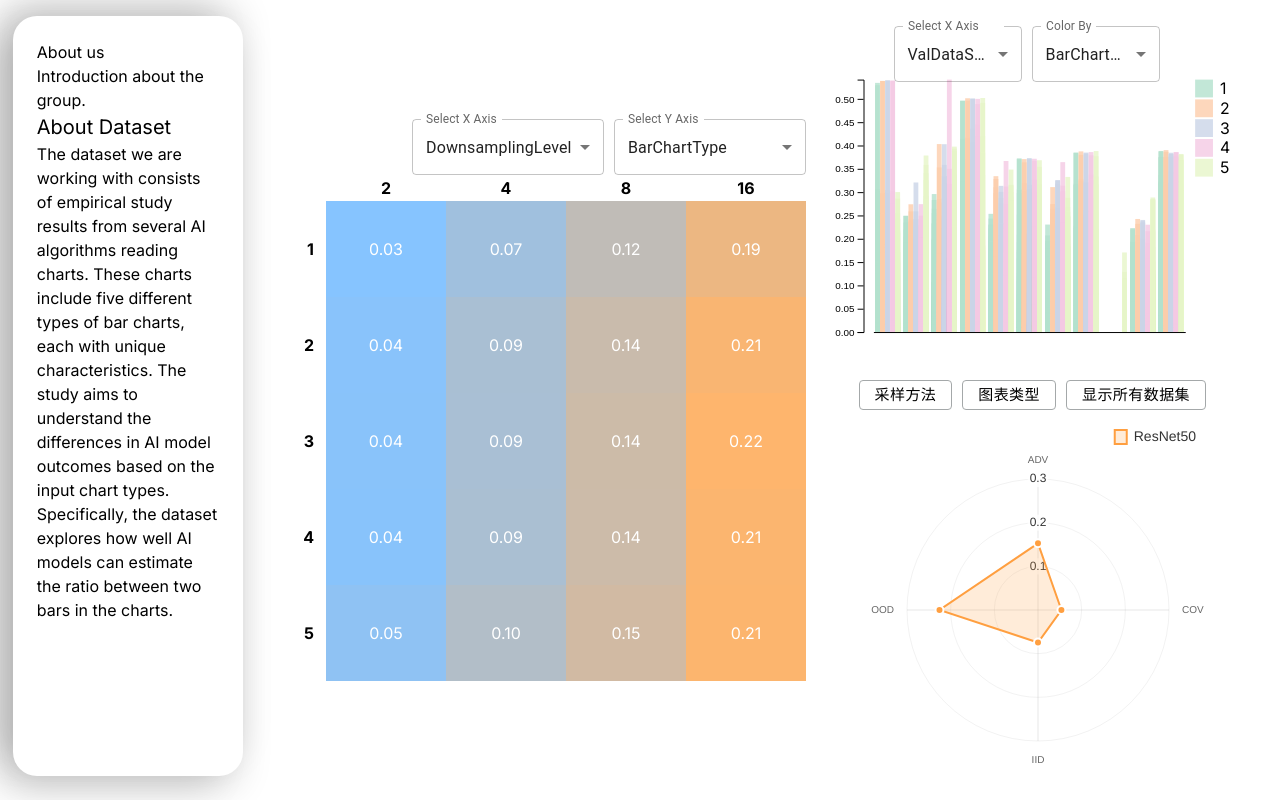
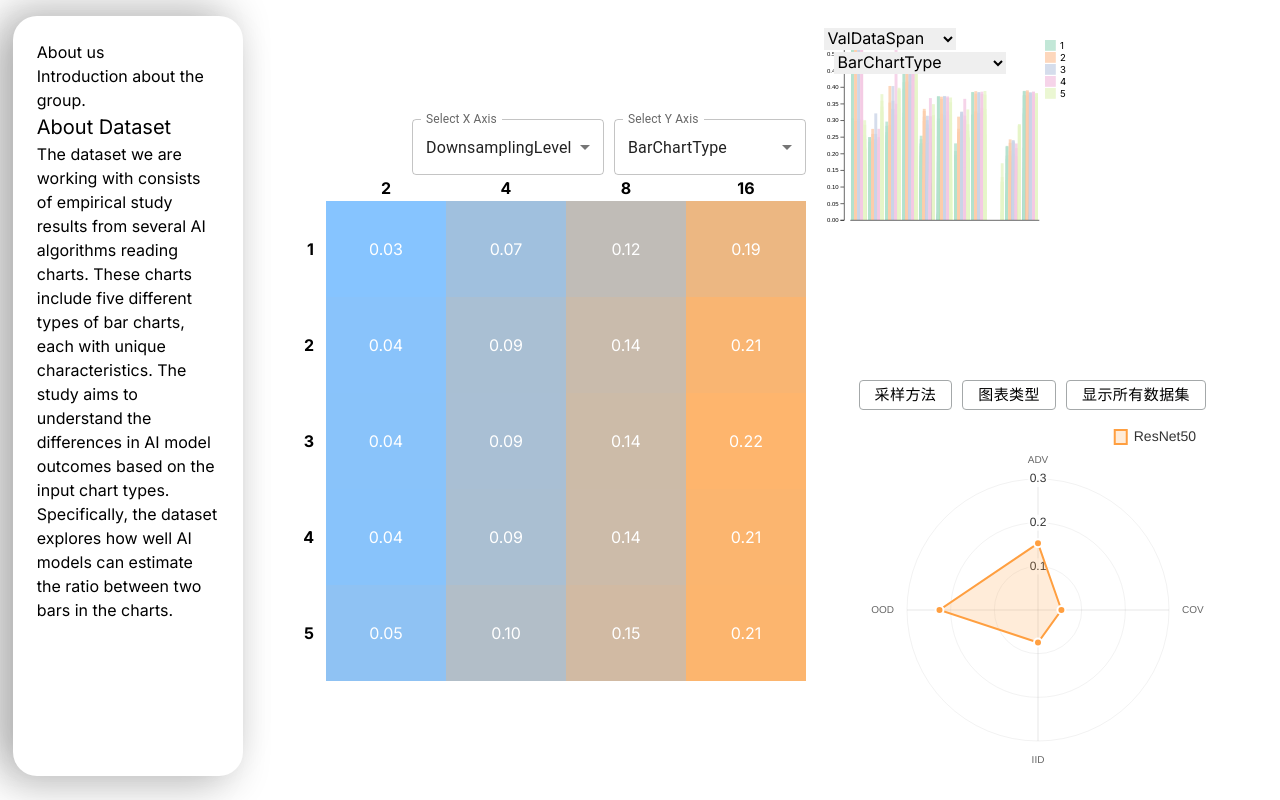
Before and after one commit to JA101617/Visualization-visual-comparison-interface, a Next.js app: page / in a window 1280 px wide. Built offline with nearby package versions, Linux system fonts and the light colour scheme.

Commit message:
new barchart

```diff
--- a/app/BarChart.js
+++ b/app/BarChart.js
@@ -1,104 +1,183 @@
-"use client"
-
-import React, { useState, useEffect, useRef } from 'react';
+import React, { useState, useEffect, useRef, useMemo } from 'react';
 import * as d3 from 'd3';
-import Box from '@mui/material/Box';
-import InputLabel from '@mui/material/InputLabel';
-import MenuItem from '@mui/material/MenuItem';
-import FormControl from '@mui/material/FormControl';
-import Select, { SelectChangeEvent } from '@mui/material/Select';
 
 const BarChart = ({ data }) => {
-  const [chartData, setChartData] = useState(data.ValDataSpan);
   const [dataType, setDataType] = useState('ValDataSpan');
   const [colorBy, setColorBy] = useState('BarChartType');
   const containerRef = useRef();
   const svgRef = useRef();
 
-  const getAllPossibleValues = (attribute) => {
+  const chartData = useMemo(() => {
+    if (data && typeof data === 'object' && dataType in data) {
+      return data[dataType];
+    }
+    return [];
+  }, [data, dataType]);
+
+  const getAllPossibleValues = useMemo(() => {
+    return (attribute) => {
       const allValues = new Set();
+      if (data && typeof data === 'object') {
         Object.values(data).forEach(dataSet => {
+          if (Array.isArray(dataSet)) {
             dataSet.forEach(item => {
-        if (item[attribute] !== undefined) {
+              if (item && typeof item === 'object' && attribute in item) {
                 allValues.add(item[attribute]);
               }
             });
+          }
         });
+      }
       return Array.from(allValues);
     };
+  }, [data]);
 
   useEffect(() => {
     if (chartData && chartData.length > 0) {
+      console.log('Effect triggered with dataType:', dataType);
       drawChart();
     }
+  }, [chartData, colorBy, dataType]);
+
+  useEffect(() => {
+    const handleResize = () => drawChart();
+    window.addEventListener('resize', handleResize);
+    return () => window.removeEventListener('resize', handleResize);
   }, [chartData, colorBy]);
 
-  useEffect(() => {
-    window.addEventListener('resize', drawChart);
-    return () => window.removeEventListener('resize', drawChart);
-  }, []);
+  const drawChart = () => {
+    const containerWidth = 475;
+    const containerHeight = 400;
 
-  const drawChart = () => {
-    //const containerWidth = containerRef.current.clientWidth;
-    //const containerHeight = window.innerHeight * 0.8;
-
-    const margin = { top: 0, right: 110, bottom: 10, left: 60 };
-    const width = 300;//containerWidth - margin.left - margin.right;
-    const height = 250;//containerHeight - margin.top - margin.bottom;
+    const margin = { top: 40, right: 100, bottom: 60, left: 60 };
+    const width = containerWidth - margin.left - margin.right;
+    const height = containerHeight - margin.top - margin.bottom;
 
     d3.select(svgRef.current).selectAll("*").remove();
 
     const svg = d3.select(svgRef.current)
-      .attr('width', width + margin.left + margin.right)
-      .attr('height', height + margin.top + margin.bottom)
+      .attr('width', '100%')
+      .attr('height', '100%')
+      .attr('viewBox', `0 0 ${containerWidth} ${containerHeight}`)
       .append('g')
       .attr('transform', `translate(${margin.left},${margin.top})`);
 
     const sortedData = [...chartData].sort((a, b) => a.x - b.x);
 
-    // 根据数据类型调整柱状图间距和最小宽度
-    const barPadding = dataType === 'TrainDataSpan' ? 0.1 : 0.001;
-    const minBarWidth = dataType === 'TrainDataSpan' ? 1 : 0.1;
+    const xValues = Array.from(new Set(sortedData.map(d => d.x))).sort((a, b) => a - b);
+    const colorValues = getAllPossibleValues(colorBy);
 
-    const x = d3.scaleBand()
+    const xScale = d3.scaleBand()
       .range([0, width])
-      .padding(barPadding)
-      .domain(sortedData.map(d => d.x));
+      .domain(xValues)
+      .paddingInner(0.1)
+      .paddingOuter(0.05);
 
     const y = d3.scaleLinear()
       .range([height, 0])
       .domain([0, d3.max(sortedData, d => d.y)]);
 
-    // 计算实际柱宽
-    const barWidth = Math.max(x.bandwidth(), minBarWidth);
-
-    const colorValues = getAllPossibleValues(colorBy);
     const colorScale = d3.scaleOrdinal()
       .domain(colorValues)
-      .range(d3.schemeCategory10);
+      .range(d3.schemePastel2);
 
-    svg.selectAll('.bar')
+    const opacity = 0.8;
+
+
+if (dataType === 'TrainDataSpan') {
+  const bars = svg.selectAll('.bar')
     .data(sortedData)
+    .enter().append('g')
+    .attr('class', 'bar-group');
+
+  bars.append('rect')
+    .attr('class', 'bar')
+    .attr('x', d => xScale(d.x))
+    .attr('y', d => y(d.y))
+    .attr('width', xScale.bandwidth())
+    .attr('height', d => height - y(d.y))
+    .attr('fill', d => d3.color(colorScale(d[colorBy])).copy({opacity}))
+    .attr('stroke', 'none')
+    .attr('stroke-width', 2);
+
+  bars.append('text')
+    .attr('class', 'x-label')
+    .attr('x', d => xScale(d.x) + xScale.bandwidth() / 2)
+    .attr('y', height + 20)
+    .attr('text-anchor', 'middle')
+    .text(d => d.x.toLocaleString())
+    .style('font-size', '10px')
+    .style('fill', 'black')
+    .style('opacity', 0);
+
+  bars.on('mouseover', function(event, d) {
+    d3.select(this).select('.x-label').style('opacity', 1);
+    d3.select(this).select('.bar').attr('stroke', 'black');
+  })
+  .on('mouseout', function() {
+    d3.select(this).select('.x-label').style('opacity', 0);
+    d3.select(this).select('.bar').attr('stroke', 'none');
+  });
+}else {
+      const xSubgroup = d3.scaleBand()
+        .domain(colorValues)
+        .range([0, xScale.bandwidth()])
+        .padding(0.05);
+
+      const barWidth = xSubgroup.bandwidth();
+
+      const groups = svg.selectAll('.group')
+        .data(xValues)
+        .enter().append('g')
+        .attr('class', 'group')
+        .attr('transform', d => `translate(${xScale(d)},0)`);
+
+      const bars = groups.selectAll('.bar')
+        .data(d => sortedData.filter(item => item.x === d))
         .enter().append('rect')
         .attr('class', 'bar')
-      .attr('x', d => x(d.x))
+        .attr('x', d => xSubgroup(d[colorBy]))
+        .attr('y', d => y(d.y))
         .attr('width', barWidth)
-      .attr('y', d => y(d.y))
         .attr('height', d => height - y(d.y))
-      .attr('fill', d => colorScale(d[colorBy]));
+        .attr('fill', d => d3.color(colorScale(d[colorBy])).copy({opacity}))
+        .attr('stroke', 'none')
+        .attr('stroke-width', 2);
 
-    // 添加x轴
+      groups.append('text')
+        .attr('class', 'x-label')
+        .attr('x', xScale.bandwidth() / 2)
+        .attr('y', height + 20)
+        .attr('text-anchor', 'middle')
+        .text(d => d.toLocaleString())
+        .style('font-size', '10px')
+        .style('fill', 'black')
+        .style('opacity', 0);
+
+      bars.on('mouseover', function(event, d) {
+        d3.select(this).attr('stroke', 'black');
+        d3.select(this.parentNode).select('.x-label').style('opacity', 1);
+      })
+      .on('mouseout', function() {
+        d3.select(this).attr('stroke', 'none');
+        d3.select(this.parentNode).select('.x-label').style('opacity', 0);
+      });
+
+      groups.on('mouseover', function() {
+        d3.select(this).select('.x-label').style('opacity', 1);
+      })
+      .on('mouseout', function() {
+        d3.select(this).select('.x-label').style('opacity', 0);
+      });
+    }
     svg.append('g')
       .attr('transform', `translate(0,${height})`)
-      .call(d3.axisBottom(x).tickValues([]))
-      .selectAll("text")
-      .remove();
+      .call(d3.axisBottom(xScale).tickSize(0).tickFormat(''));
 
-    // 添加y轴
     svg.append('g')
+      .attr('transform', `translate(-10,0)`)
       .call(d3.axisLeft(y));
 
-    // 添加图例
     const legend = svg.selectAll(".legend")
       .data(colorValues)
       .enter().append("g")
@@ -109,7 +188,7 @@ const BarChart = ({ data }) => {
       .attr("x", width + 10)
       .attr("width", 18)
       .attr("height", 18)
-      .style("fill", colorScale);
+      .style("fill", d => d3.color(colorScale(d)).copy({opacity}));
 
     legend.append("text")
       .attr("x", width + 35)
@@ -121,7 +200,6 @@ const BarChart = ({ data }) => {
 
   const handleDataTypeChange = (e) => {
     setDataType(e.target.value);
-    setChartData(data[e.target.value]);
   };
 
   const handleColorByChange = (e) => {
@@ -129,41 +207,36 @@ const BarChart = ({ data }) => {
   };
 
   return (
-    <div ref={containerRef} style={{ width: '100%', height: '40vh' }}>
-      <div className='bottom-[10px] '>
-        <FormControl >
-          <InputLabel id="data-type-select-label">Select Data Type</InputLabel>
-          <Select
-            labelId="data-type-select-label"
-            id="data-type-select"
-            value={dataType}
-            label="Select Data Type"
-            onChange={handleDataTypeChange}
-          >
-            <MenuItem value="ValDataSpan">ValDataSpan</MenuItem>
-            <MenuItem value="TestDataSpan">TestDataSpan</MenuItem>
-            <MenuItem value="TrainDataSpan">TrainDataSpan</MenuItem>
-          </Select>
-        </FormControl>
-        <FormControl  style={{ marginLeft: '10px' }}>
-          <InputLabel id="color-by-select-label">Color By</InputLabel>
-          <Select
-            labelId="color-by-select-label"
-            id="color-by-select"
-            value={colorBy}
-            label="Color By"
-            onChange={handleColorByChange}
-          >
-            <MenuItem value="BarChartType">BarChartType</MenuItem>
-            <MenuItem value="DownsamplingLevel">DownsamplingLevel</MenuItem>
-            <MenuItem value="SamplingMethod">SamplingMethod</MenuItem>
-            <MenuItem value="SamplingTarget">SamplingTarget</MenuItem>
-            <MenuItem value="ModelName">ModelName</MenuItem>
-          </Select>
-        </FormControl>
+    <div ref={containerRef} style={{ width: '95%', height: '90%', position: 'relative' }}>
+      <div style={{ position: 'absolute', top: '10px', left: '10px', zIndex: 10 }}>
+        <select onChange={handleDataTypeChange} value={dataType}>
+          <option value="ValDataSpan">ValDataSpan</option>
+          <option value="TestDataSpan">TestDataSpan</option>
+          <option value="TrainDataSpan">TrainDataSpan</option>
+        </select>
+        <select onChange={handleColorByChange} value={colorBy} style={{ marginLeft: '10px' }}>
+          <option value="BarChartType">BarChartType</option>
+          <option value="DownsamplingLevel">DownsamplingLevel</option>
+          <option value="SamplingMethod">SamplingMethod</option>
+          <option value="SamplingTarget">SamplingTarget</option>
+          <option value="ModelName">ModelName</option>
+        </select>
       </div>
-      <br></br>
-      <svg ref={svgRef}></svg>
+      {chartData.length > 0 ? (
+        <>
+          <svg ref={svgRef} style={{ width: '100%', height: '100%' }}></svg>
+          <div id="tooltip" style={{
+            position: 'absolute',
+            display: 'none',
+            background: 'rgba(0,0,0,0.7)',
+            color: 'white',
+            padding: '5px',
+            borderRadius: '3px'
+          }}></div>
+        </>
+      ) : (
+        <p>所选类型没有可用数据。</p>
+      )}
     </div>
   );
 };
--- a/app/page.js
+++ b/app/page.js
@@ -4,8 +4,8 @@ import Image from "next/image";
 import Heatmap from "./Heatmap.js";
 import Head from "next/head";
 
-// import BarChart from "./BarChart.js";
-import BarChart from "./new10BarChart.js";
+import BarChart from "./BarChart.js";
+// import BarChart from "./new10BarChart.js";
 import data from './data.json';
 import RadarChart from "./RadarChart.js";
 
```
Lines whose indentation alone changed are shown as unchanged.
